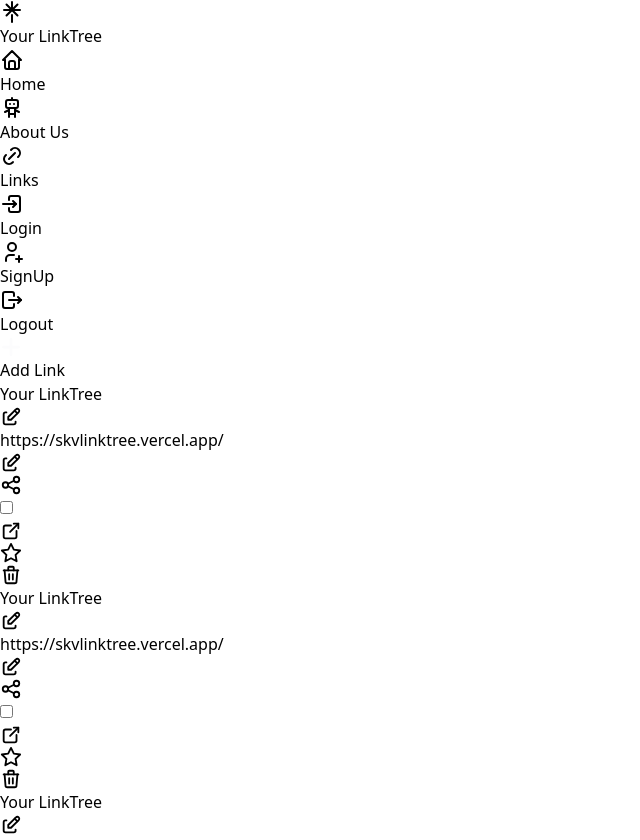
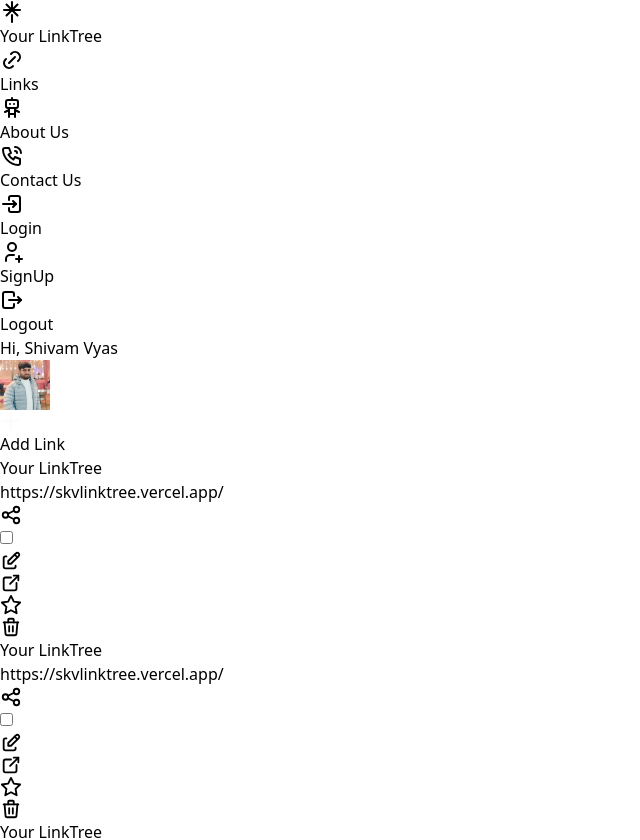
Before and after one commit to itshivamvyas/linktreeProject, a React (Vite) app: page / in a window 1280 px wide. Shown: the top 840 px of the page, without its empty margins (0-640 px from the left). Built offline with nearby package versions, Linux system fonts and the light colour scheme.

Commit message:
Update UI

```diff
--- a/package.json
+++ b/package.json
@@ -12,7 +12,8 @@
   "dependencies": {
     "@tabler/icons-react": "^2.47.0",
     "react": "^18.2.0",
-    "react-dom": "^18.2.0"
+    "react-dom": "^18.2.0",
+    "react-router-dom": "^6.22.2"
   },
   "devDependencies": {
     "@types/react": "^18.2.56",
--- a/src/Pages/AboutUs.jsx
+++ b/src/Pages/AboutUs.jsx
@@ -0,0 +1,11 @@
+import React from 'react'
+
+function AboutUs() {
+  return (
+    <div>
+     This App Is Develop By Shivam Kumar Vyas
+    </div>
+  )
+}
+
+export default AboutUs
--- /dev/null
+++ b/src/Pages/ContactUs.jsx
@@ -0,0 +1,11 @@
+import React from 'react'
+
+function ContactUs() {
+  return (
+    <div>
+      Mera Phone Number Likh Lo Bhai
+    </div>
+  )
+}
+
+export default ContactUs
--- a/src/Pages/Links.jsx
+++ b/src/Pages/Links.jsx
@@ -1,9 +1,12 @@
 import React from "react";
 import Todo from "./Todo";
 import Preview from "../components/Preview Section/Preview";
+import Header from "../components/Header/Header";
 
 function Links() {
   return (
+    <>
+      <Header />
       <div className="pb-5">
         <div className="grid grid-cols-10">
           <section className="col-span-6 p-10">
@@ -37,6 +40,7 @@ function Links() {
           <Preview />
         </div>
       </div>
+    </>
   );
 }
 
--- a/src/Pages/Todo.jsx
+++ b/src/Pages/Todo.jsx
@@ -20,18 +20,18 @@ function Todo() {
         <div className="flex flex-col gap-3">
           <div className="flex gap-3">
             <h1 className="font-semibold text-stone-800">Your LinkTree</h1>
-            <IconEdit className="text-stone-600" size={22} />
           </div>
           <div className="flex gap-3">
             <p className="text-stone-600 tracking-wide">
               https://skvlinktree.vercel.app/
             </p>
-            <IconEdit className="text-stone-600" size={22} />
           </div>
         </div>
 
         <div className="flex flex-row gap-3 justify-center items-center">
+          <div className="hover:bg-slate-200 p-3 rounded-full cursor-pointer">
           <IconShare size={22} className="text-stone-600" />
+          </div>
 
           <label className="inline-flex items-center cursor-pointer">
             <input type="checkbox" value="" className="sr-only peer" />
@@ -41,12 +41,19 @@ function Todo() {
       </div>
 
       <div className="flex flex-row justify-between w-full text-stone-600">
-        <div className="flex gap-2">
+        <div className="flex gap-6 text-stone-600">
+          <div className="hover:bg-slate-200 p-3 rounded-full cursor-pointer">
+          <IconEdit size={22} />
+          </div>
+          <div className="hover:bg-slate-200 p-3 rounded-full cursor-pointer">
           <IconExternalLink size={22} />
+          </div>
+          <div className="hover:bg-slate-200 p-3 rounded-full cursor-pointer">
           <IconStar size={22} />
+          </div>
         </div>
 
-        <div>
+        <div className="hover:bg-red-200 p-3 rounded-full cursor-pointer">
           <IconTrash className="text-red-500" size={22} />
         </div>
       </div>
--- a/src/components/Footer/Footer.jsx
+++ /dev/null
@@ -1,28 +0,0 @@
-import React from "react";
-import { IconHome, IconPhoneCall, IconRobot } from "@tabler/icons-react";
-
-function Footer() {
-  return (
-    <div className="p-5 rounded-3xl bg-gray-300">
-      <div className="flex flex-row justify-around rounded-2xl bg-white min-h-32 items-center">
-        <span className="font-bold">
-          2024 Itshivamvyas. All rights reserved.
-        </span>
-
-        <p className="flex flex-row gap-16 list-none text-center font-bold">
-          <li className="hover:bg-indigo-700 hover:text-white rounded-3xl p-2.5 min-w-28 text-center font-bold cursor-pointer flex flex-row gap-2">
-            <IconHome /> Home
-          </li>
-          <li className="hover:bg-indigo-700 hover:text-white rounded-3xl p-2.5 min-w-28 text-center font-bold cursor-pointer flex flex-row gap-2">
-            <IconRobot /> About Us
-          </li>
-          <li className="hover:bg-indigo-700 hover:text-white rounded-3xl p-2.5 min-w-28 text-center font-bold cursor-pointer flex flex-row gap-2">
-            <IconPhoneCall /> Contact Us
-          </li>
-        </p>
-      </div>
-    </div>
-  );
-}
-
-export default Footer;
--- a/src/components/Header/Header.jsx
+++ b/src/components/Header/Header.jsx
@@ -1,7 +1,7 @@
 import React from "react";
 import {
-  IconHome,
   IconBrandLinktree,
+  IconPhoneCall,
   IconRobot,
   IconLink,
   IconLogin2,
@@ -22,15 +22,15 @@ function Header() {
           </li>
         </ul>
 
-        <ul className="flex flex-row p-2 gap-5 pe-5">
+        <ul className="flex flex-row p-2 gap-5 pe-5 items-center">
           <li className="hover:bg-indigo-700 transition-colors hover:text-white rounded-3xl p-2.5 min-w-28 text-center font-bold cursor-pointer flex flex-row gap-2">
-            <IconHome /> Home
+            <IconLink /> Links
           </li>
           <li className="hover:bg-indigo-700 transition-colors hover:text-white rounded-3xl p-2.5 min-w-28 text-center font-bold cursor-pointer flex flex-row gap-2">
             <IconRobot /> About Us
           </li>
-          <li className="hover:bg-indigo-700 transition-colors hover:text-white rounded-3xl p-2.5 min-w-28 text-center font-bold cursor-pointer flex flex-row gap-2">
-            <IconLink /> Links
+          <li className="hover:bg-indigo-700 hover:text-white rounded-3xl p-2.5 min-w-28 text-center font-bold cursor-pointer flex flex-row gap-2">
+            <IconPhoneCall /> Contact Us
           </li>
           <li className="hover:bg-indigo-700 transition-colors hover:text-white rounded-3xl p-2.5 min-w-28 text-center font-bold cursor-pointer flex flex-row gap-2">
             <IconLogin2 /> Login
@@ -41,6 +41,12 @@ function Header() {
           <li className="hover:bg-indigo-700 transition-colors hover:text-white rounded-3xl p-2.5 min-w-28 text-center font-bold cursor-pointer flex flex-row gap-2">
             <IconLogout /> Logout
           </li>
+          <li className="cursor-pointer flex justify-center items-center font-bold text-xl">
+            <h1>Hi, Shivam Vyas</h1>
+          </li>
+          <li className="cursor-pointer">
+            <img src="./Shivam.jpg" alt=""  width={50} height={50} className="rounded-full hover:scale-110 transition-transform border-4"/>
+          </li>
         </ul>
       </div>
     </div>
--- a/src/components/Preview Section/Preview.jsx
+++ b/src/components/Preview Section/Preview.jsx
@@ -15,16 +15,16 @@ function Preview() {
                 <h1 className="font-bold">@Itshivamvyas</h1>
               </div>
               <div className="flex flex-col gap-3 cursor-pointer">
-                <div className="bg-white p-3 text-center text-xs font-bold hover:bg-indigo-200 transition">
+                <div className="bg-white p-3 text-center text-xs font-bold hover:scale-105 transition-transform">
                   Your LinkTree
                 </div>
-                <div className="bg-white p-3 text-center text-xs font-bold hover:bg-indigo-200 transition">
+                <div className="bg-white p-3 text-center text-xs font-bold hover:scale-105 transition-transform">
                   Shivam Kumar
                 </div>
-                <div className="bg-white p-3 text-center text-xs font-bold hover:bg-indigo-200 transition">
+                <div className="bg-white p-3 text-center text-xs font-bold hover:scale-105 transition-transform">
                   Your LinkTree
                 </div>
-                <div className="bg-white p-3 text-center text-xs font-bold hover:bg-indigo-200 transition">
+                <div className="bg-white p-3 text-center text-xs font-bold hover:scale-105 transition-transform">
                   Your LinkTree
                 </div>
               </div>
--- a/src/main.jsx
+++ b/src/main.jsx
@@ -2,14 +2,19 @@ import React from "react";
 import ReactDOM from "react-dom/client";
 import App from "./App.jsx";
 import "./index.css";
-import Header from "./components/Header/Header.jsx";
-import Footer from "./components/Footer/Footer.jsx";
 import Links from "./Pages/Links.jsx";
+import { BrowserRouter, Routes, Route } from "react-router-dom";
+import AboutUs from "./Pages/AboutUs.jsx";
+import ContactUs from "./Pages/ContactUs.jsx";
 
 ReactDOM.createRoot(document.getElementById("root")).render(
   <React.StrictMode>
-    <App />
-    <Header />
-    <Links />
+    <BrowserRouter>
+    <Routes>
+      <Route path="/" element={<Links/>}/>
+      <Route path="/about-us" element={<AboutUs/>}/>
+      <Route path="/about-us" element={<ContactUs/>}/>
+    </Routes>
+    </BrowserRouter>
   </React.StrictMode>
 );
```
Also changed, not shown: src/Pages/Themes.jsx (+11 -0 lines), src/Pages/Home.jsx (deleted), 1 other file (tests, documents, lock files or other folders). Lines whose indentation alone changed are shown as unchanged.
